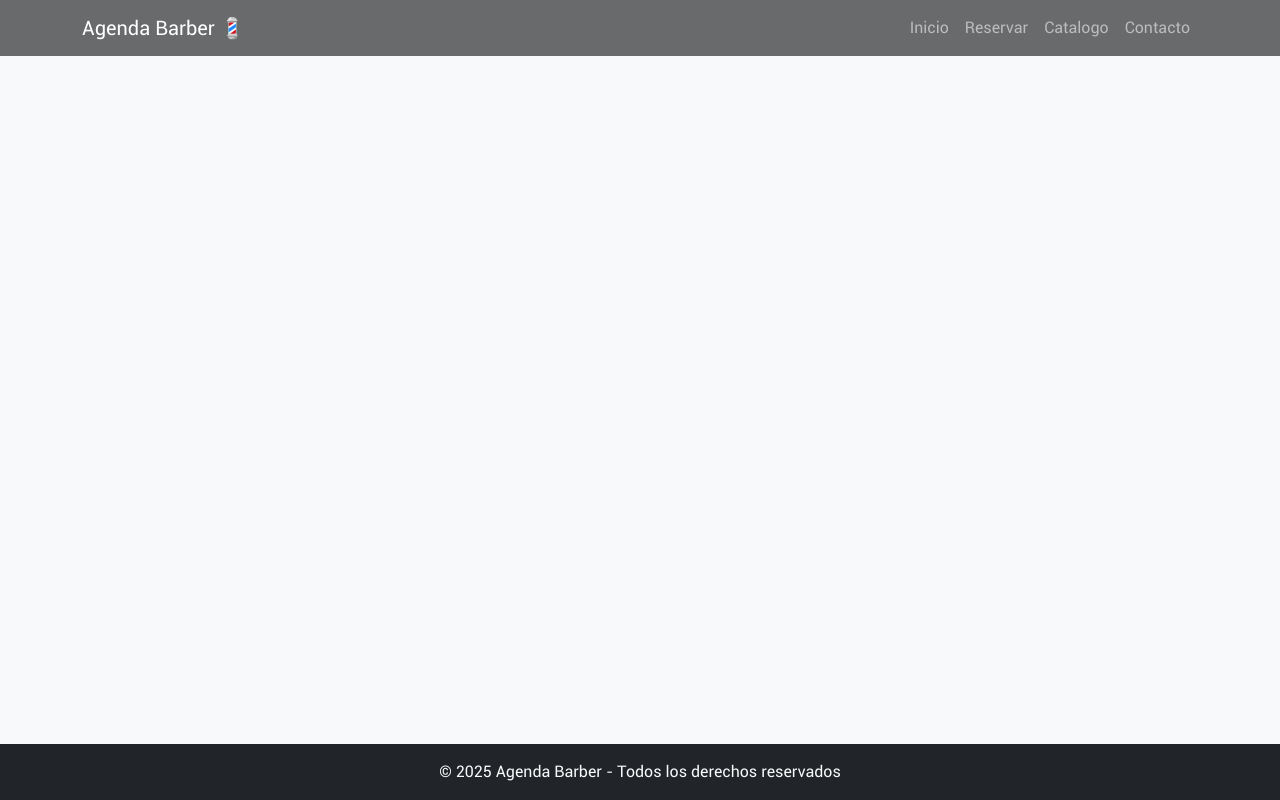
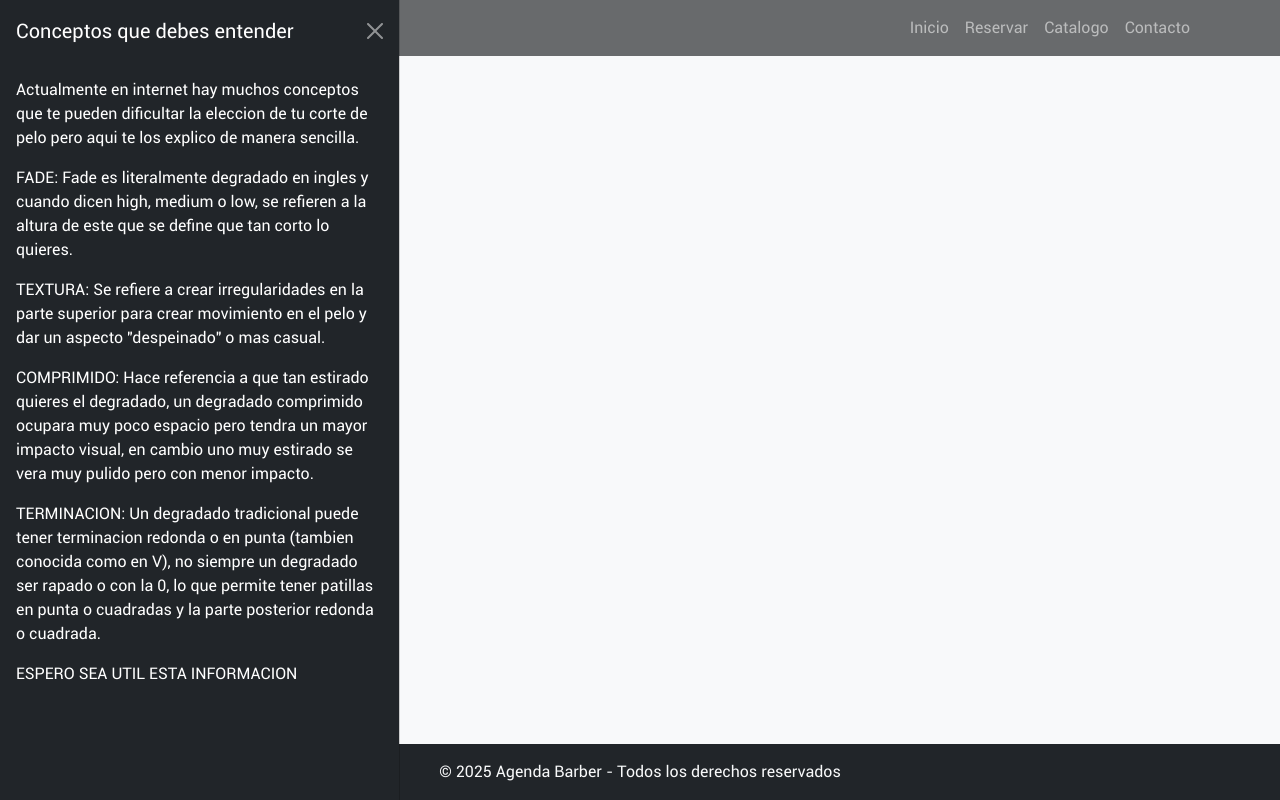
Before and after one commit to dpereira25/AgendaBarber, a Django app: page /inicio in a window 1280 px wide. Run offline with Django 4.2, Linux system fonts and the light colour scheme.

Commit message:
15/10 Agregando offcanvas con informacion de cortes

```diff
--- a/dev/capstone/agendabarber/templates/inicio.html
+++ b/dev/capstone/agendabarber/templates/inicio.html
@@ -1,4 +1,20 @@
 {% extends 'base.html' %}
 {% block content %}
+<button class="btn btn-info" type="button" data-bs-toggle="offcanvas" data-bs-target="#offcanvasScrolling" aria-controls="offcanvasScrolling">Informacion importante</button>
 
+<div class="offcanvas offcanvas-start show text-bg-dark" data-bs-scroll="true" data-bs-backdrop="false" tabindex="-1"
+    id="offcanvasScrolling" aria-labelledby="offcanvasScrollingLabel">
+    <div class="offcanvas-header">
+        <h5 class="offcanvas-title" id="offcanvasScrollingLabel">Conceptos que debes entender</h5>
+        <button type="button" class="btn-close btn-close-white" data-bs-dismiss="offcanvas" aria-label="Close"></button>
+    </div>
+    <div class="offcanvas-body">
+        <p>Actualmente en internet hay muchos conceptos que te pueden dificultar la eleccion de tu corte de pelo pero aqui te los explico de manera sencilla.</p>
+        <p>FADE: Fade es literalmente degradado en ingles y cuando dicen high, medium o low, se refieren a la altura de este que se define que tan corto lo quieres.</p>
+        <p>TEXTURA: Se refiere a crear irregularidades en la parte superior para crear movimiento en el pelo y dar un aspecto "despeinado" o mas casual.</p>
+        <p>COMPRIMIDO: Hace referencia a que tan estirado quieres el degradado, un degradado comprimido ocupara muy poco espacio pero tendra un mayor impacto visual, en cambio uno muy estirado se vera muy pulido pero con menor impacto.</p>
+        <p>TERMINACION: Un degradado tradicional puede tener terminacion redonda o en punta (tambien conocida como en V), no siempre un degradado ser rapado o con la 0, lo que permite tener patillas en punta o cuadradas y la parte posterior redonda o cuadrada.</p>
+        <p>ESPERO SEA UTIL ESTA INFORMACION</p>
+    </div>
+</div>
 {% endblock %}
```
